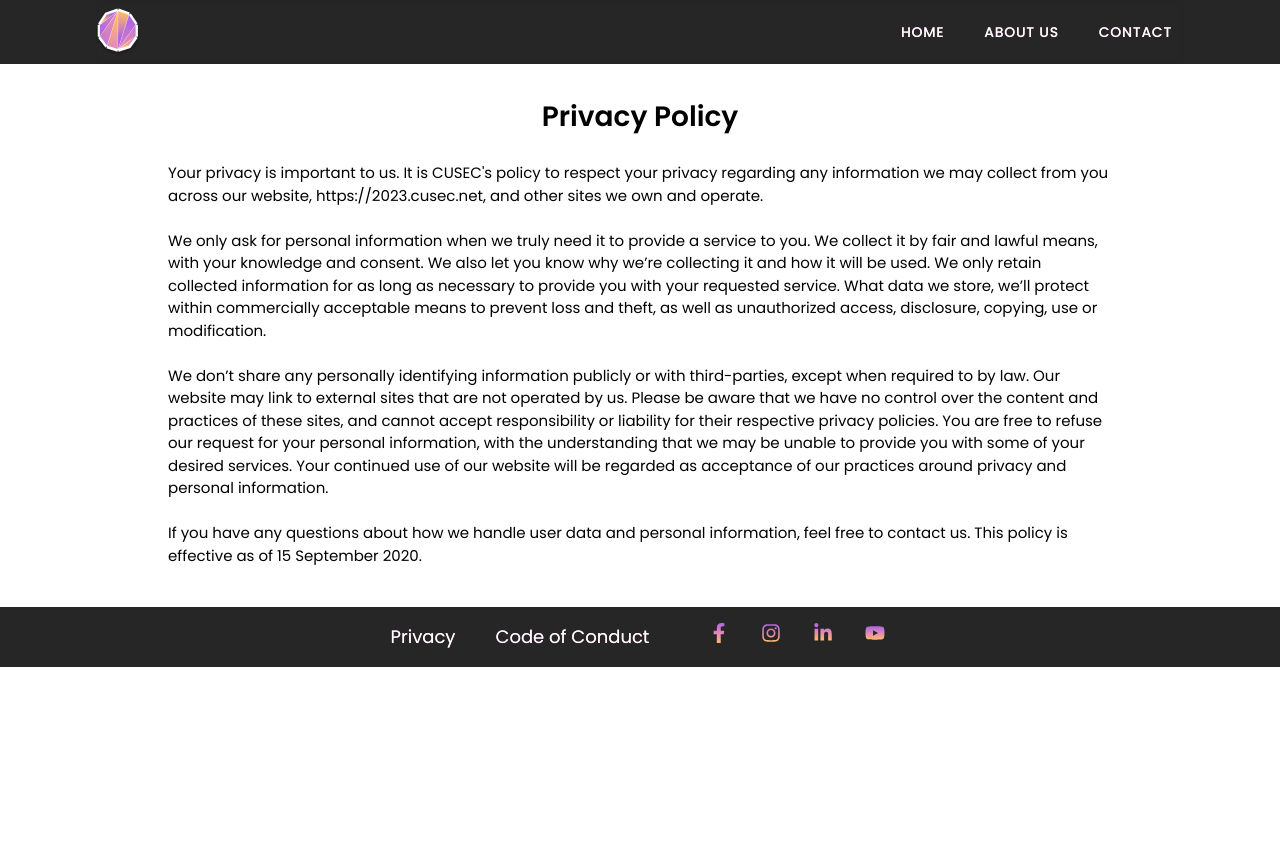
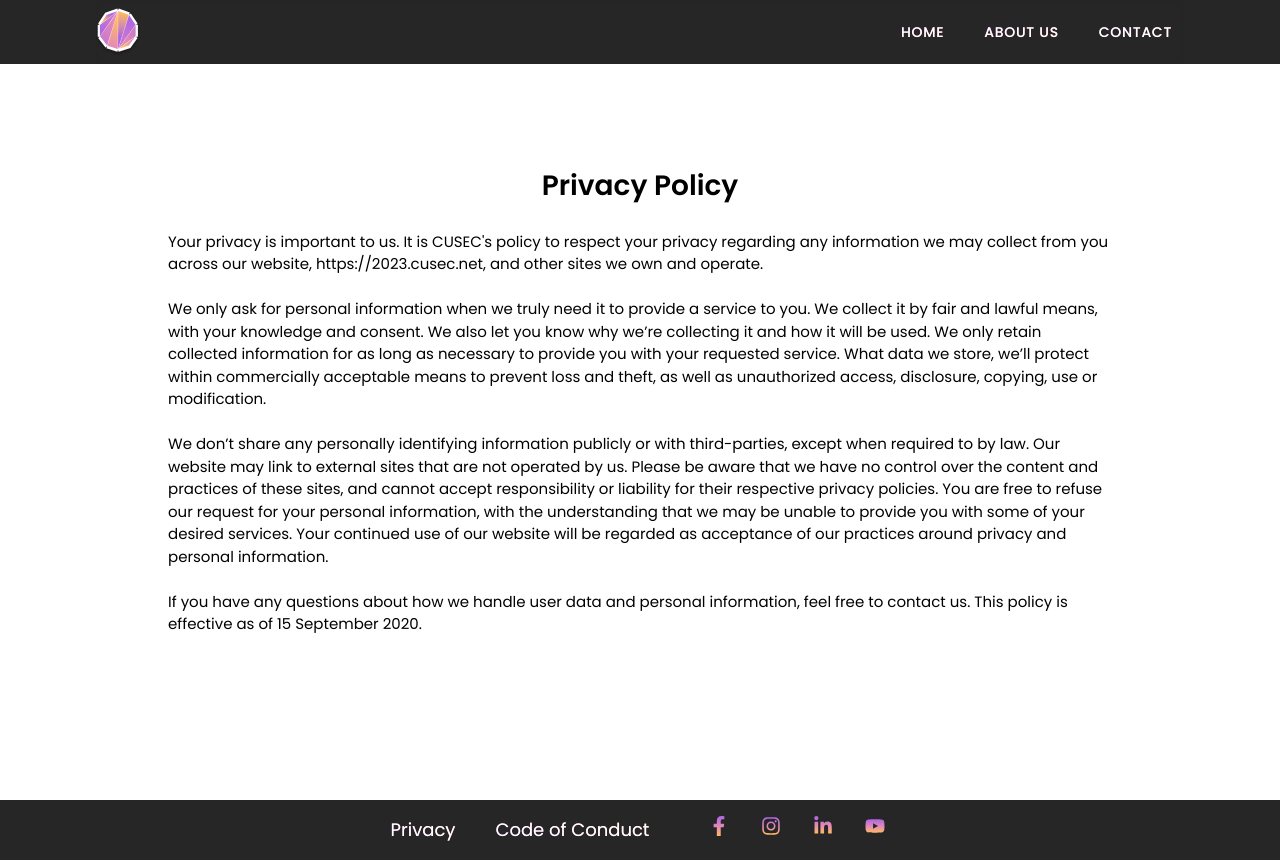
Before and after one commit to cusec/2024, a Next.js app: page /privacy in a window 1280 px wide. Before the commit the page ends 800 px from the top, so only its background shows below. Built offline with nearby package versions, Linux system fonts and the light colour scheme.

Commit message:
fix: Footer not at the bottom of the privacy page

```diff
--- a/src/app/privacy/page.tsx
+++ b/src/app/privacy/page.tsx
@@ -9,7 +9,7 @@ export default function Privacy() {
     <div
       className={`transition-opacity ease-in-out duration-[1500ms] ${
         fadeBackground ? "opacity-0" : "opacity-100"
-      } lg:max-w-[1024px] max-w-[768px] mx-auto mt-14 space-y-6 py-10 px-10 flex flex-col justify-center items-center`}
+      } lg:max-w-[1024px] max-w-[768px] mx-auto space-y-6 py-10 px-10 flex flex-col justify-center items-center min-h-screen`}
     >
       <h1 className="font-semibold text-[28px] ">Privacy Policy</h1>
       <p className="font-regular text-[15px]">
```
Also changed, not shown: src/components/Footer.tsx (indentation only).
